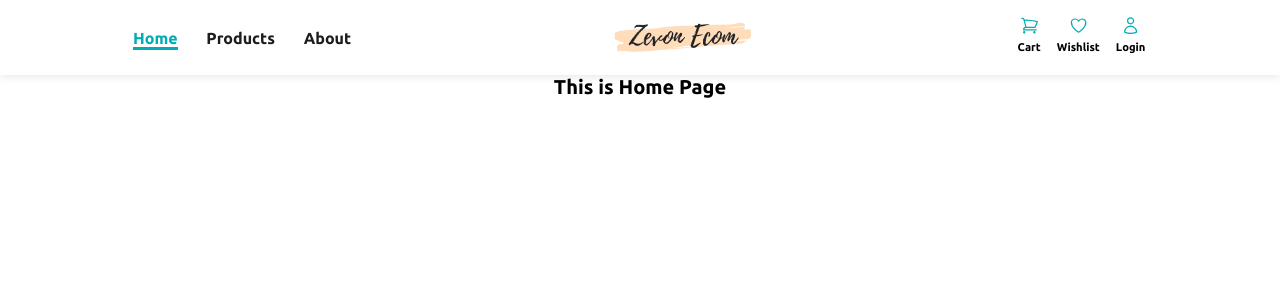
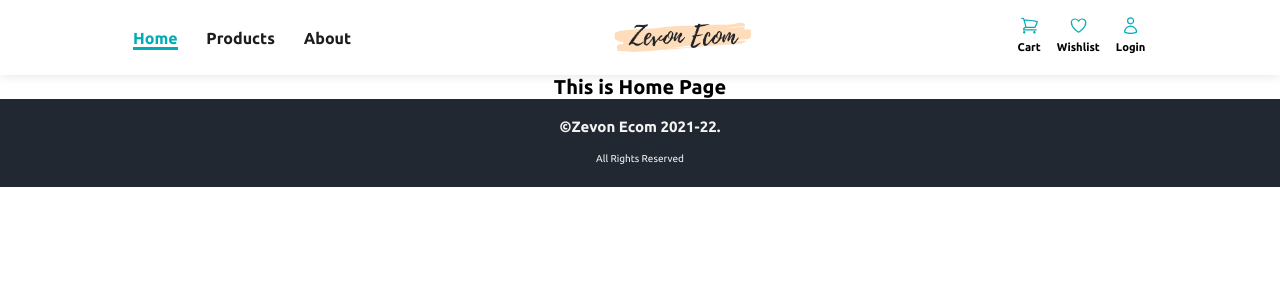
Before and after one commit to Himanshu-bishtt/zevon-ecom, a React (Vite) app: page / in a window 1280 px wide. Shown: the top 300 px of the page. Built offline with nearby package versions, Linux system fonts and the light colour scheme.

Commit message:
footer component added

```diff
--- /dev/null
+++ b/src/components/Footer/Footer.jsx
@@ -0,0 +1,14 @@
+import React from 'react';
+
+import classes from './Footer.module.scss';
+
+const Footer = () => {
+  return (
+    <footer className={classes.footer}>
+      <h2>&copy;Zevon Ecom 2021-22.</h2>
+      <p>All Rights Reserved</p>
+    </footer>
+  );
+};
+
+export default Footer;
--- /dev/null
+++ b/src/components/Footer/Footer.module.scss
@@ -0,0 +1,11 @@
+@import '../../sass/Variables.scss';
+
+.footer {
+  background-color: $color-1;
+  color: $color-white;
+  padding: 1rem;
+  display: flex;
+  flex-direction: column;
+  align-items: center;
+  row-gap: 0.5rem;
+}
--- a/src/components/Product/Product.jsx
+++ b/src/components/Product/Product.jsx
@@ -1,5 +1,4 @@
 import React from 'react';
-import { PropTypes } from 'prop-types';
 import classes from './Product.module.scss';
 
 const Product = ({ title, price, image, category, rate, count }) => {
@@ -15,7 +14,7 @@ const Product = ({ title, price, image, category, rate, count }) => {
           <h3>{category}</h3>
           <h2 title={title}>{title}</h2>
         </div>
-        <p className={classes.price}>${price} onwards</p>
+        <p className={classes.price}>${price}</p>
 
         <div className={classes.rating}>
           <p className={classes.stars}>{rate} ⭐</p>
--- a/src/components/Product/Product.module.scss
+++ b/src/components/Product/Product.module.scss
@@ -52,7 +52,7 @@
 }
 
 .price {
-  font-size: 0.8rem;
+  font-size: 1rem;
   margin: 1rem 0;
   color: $color-3;
 }
--- a/src/pages/Products/Products.jsx
+++ b/src/pages/Products/Products.jsx
@@ -20,7 +20,7 @@ const Products = () => {
       <div className={classes.main}>
         <div className={classes.filters}>
           <div className={classes['filter-position']}>
-            <h3>Filter Position</h3>
+            <h3>Position</h3>
             <div className={classes['filter-position-controls']}>
               <input type="radio" name="position" id="asc" />
               <label htmlFor="asc">Asceding</label>
@@ -31,7 +31,7 @@ const Products = () => {
             </div>
           </div>
           <div className={classes['filter-category']}>
-            <h3>Filter Category</h3>
+            <h3>Category</h3>
             <div className={classes['filter-category-controls']}>
               <input type="radio" name="category" id="men" />
               <label htmlFor="men">Men</label>
@@ -51,7 +51,7 @@ const Products = () => {
           </div>
 
           <div className={classes['filter-price']}>
-            <h3>Filter Price</h3>
+            <h3>Price</h3>
             <div className={classes['filter-price-controls']}>
               <input
                 type="range"
--- a/src/pages/RootLayout.jsx
+++ b/src/pages/RootLayout.jsx
@@ -1,5 +1,6 @@
 import React from 'react';
 import { Outlet } from 'react-router-dom';
+import Footer from '../components/Footer/Footer';
 import MainNavigation from '../components/MainNavigation/MainNavigation';
 
 const RootLayout = () => {
@@ -9,6 +10,7 @@ const RootLayout = () => {
       <main>
         <Outlet />
       </main>
+      <Footer />
     </>
   );
 };
```
